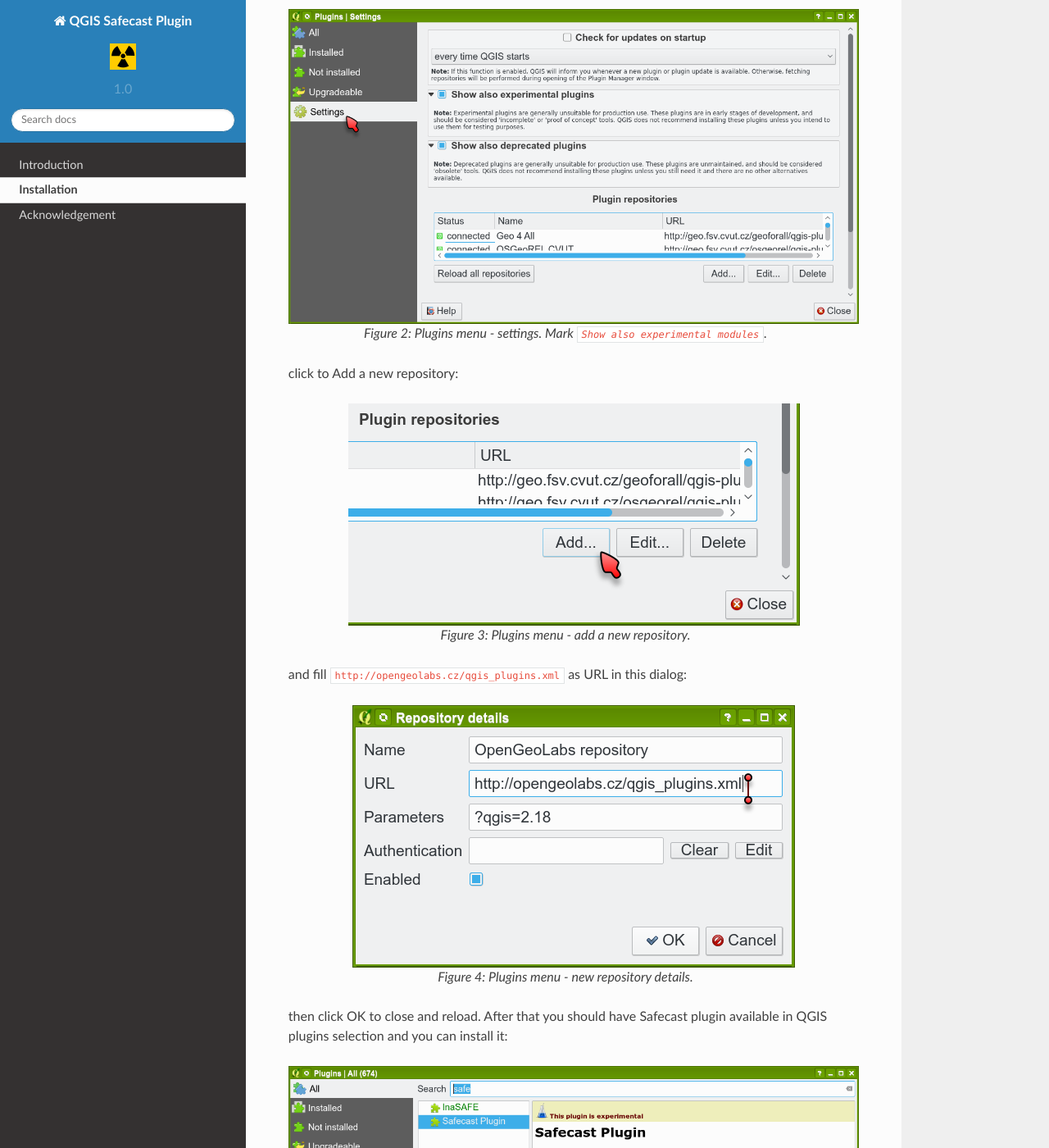
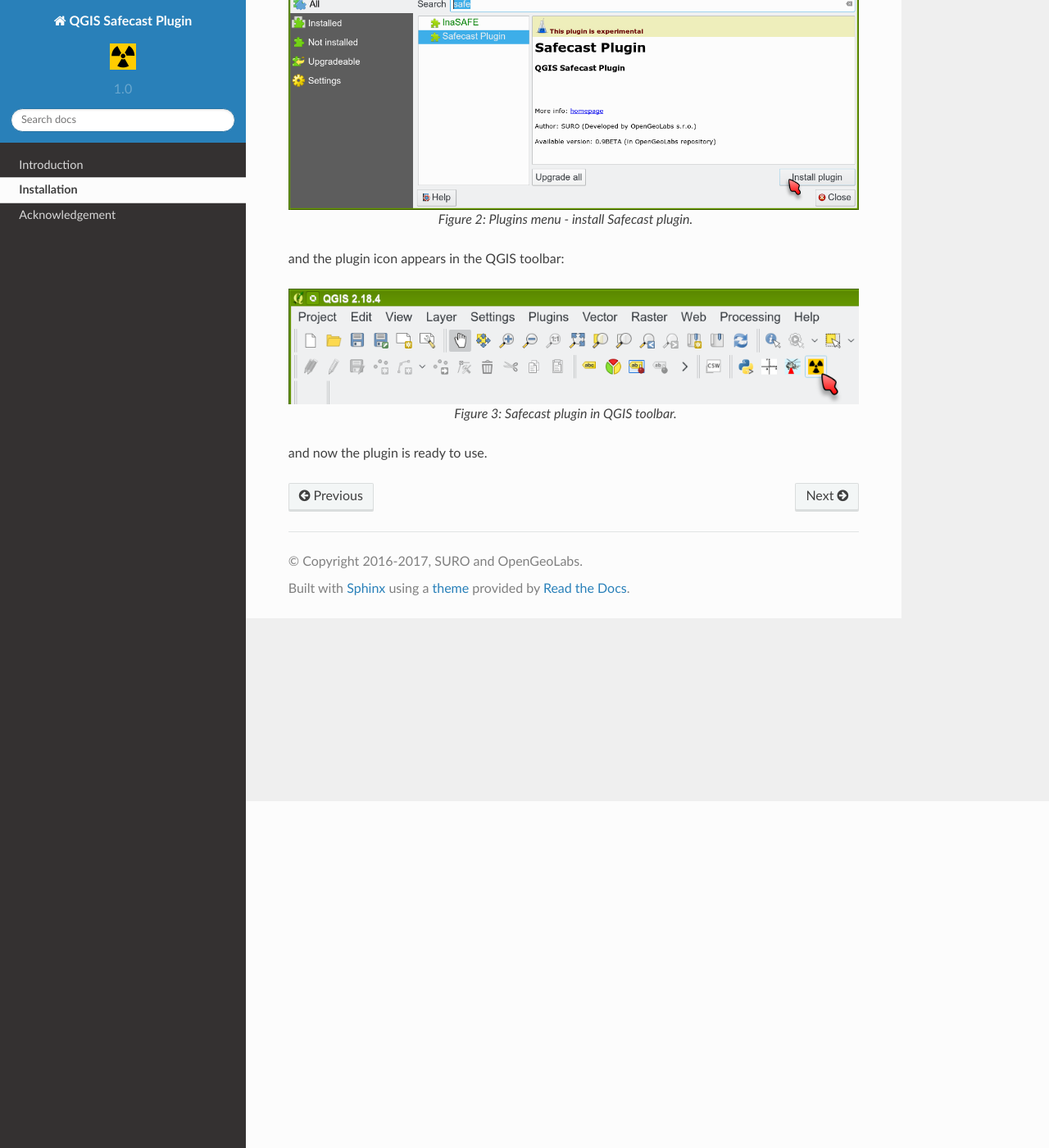
Before and after one commit to OpenGeoLabs/qgis-safecast-plugin, a Sphinx documentation site: the page built from docs/source/installation.rst, in a window 1280 px wide and 1400 px high, scrolled down 423 px. Shown: the whole window at 82% size. Built offline with Sphinx 7.4.7 and the Read the Docs theme 2.0.0, drawn with Linux system fonts in a browser that asks for light colours; formulas are drawn with MathJax 3; pages that are not in the unit, such as notebooks, are missing from menus; some of the changed text lies outside the part shown.

Commit message:
docs/install: clean up before publishing

```diff
--- a/docs/source/installation.rst
+++ b/docs/source/installation.rst
@@ -4,30 +4,12 @@ Installation
 Go to :menuselection:`Plugins --> Manage and Install Plugins`:
 
 .. figure:: images/004_plugins_menu.png
+   :width: 400px
 
    Plugins menu.
 
-then in Plugins select ``Settings``:
-
-.. figure:: images/install_002_settings.png
-
-   Plugins menu - settings. Mark ``Show also experimental modules``.
-
-click to Add a new repository:
-
-.. figure:: images/install_003_add_repo.png
-
-   Plugins menu - add a new repository.
-
-and fill ``http://opengeolabs.cz/qgis_plugins.xml`` as URL in this
-dialog:
-
-.. figure:: images/install_004_repo_details.png
-
-   Plugins menu - new repository details.
-
-then click OK to close and reload. After that you should have Safecast
-plugin available in QGIS plugins selection and you can install it:
+You should have **Safecast Plugin** available in QGIS plugins selection
+and you can install it:
 
 .. figure:: images/install_005_install_plugin.png
 
@@ -40,7 +22,3 @@ and the plugin icon appears in the QGIS toolbar:
    Safecast plugin in QGIS toolbar.
 
 and now the plugin is ready to use.
-
-.. note:: It's planned to move Safecast plugin into official QGIS
-          repository when version 1.0 of the plugin will be
-          released. Then installation process will be simplified.
```
